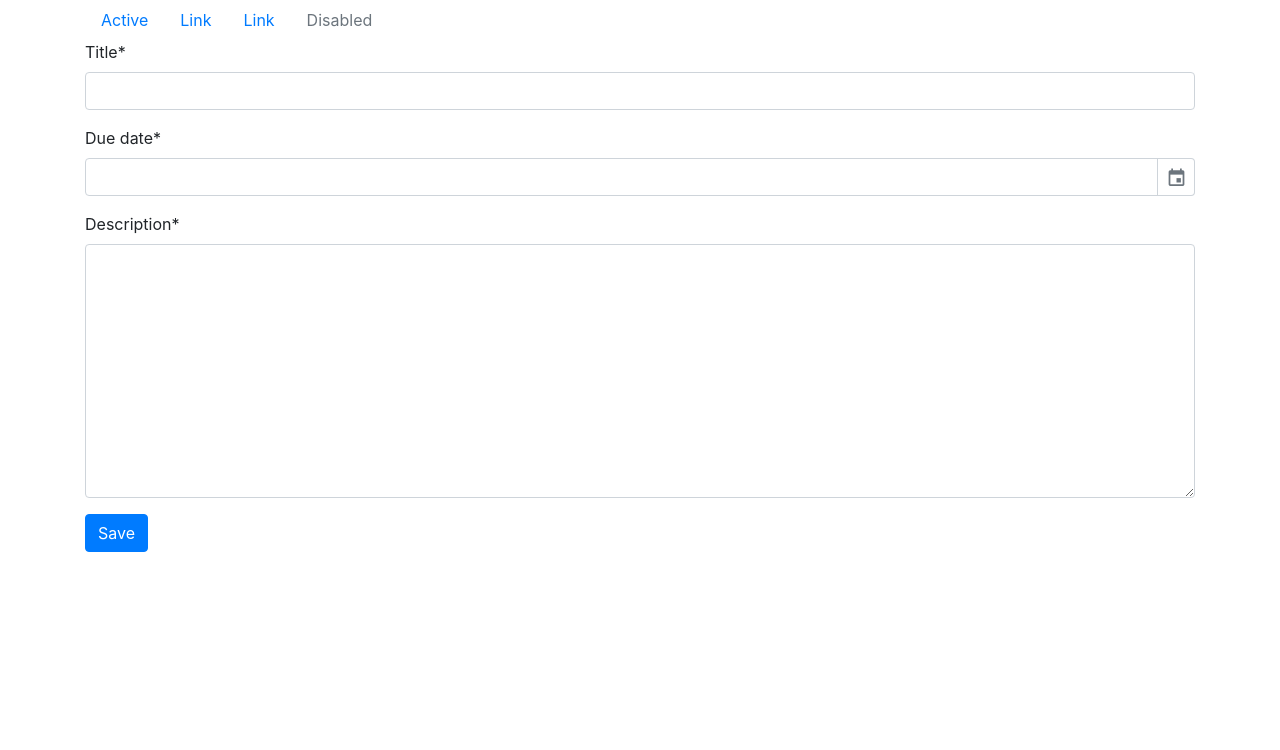
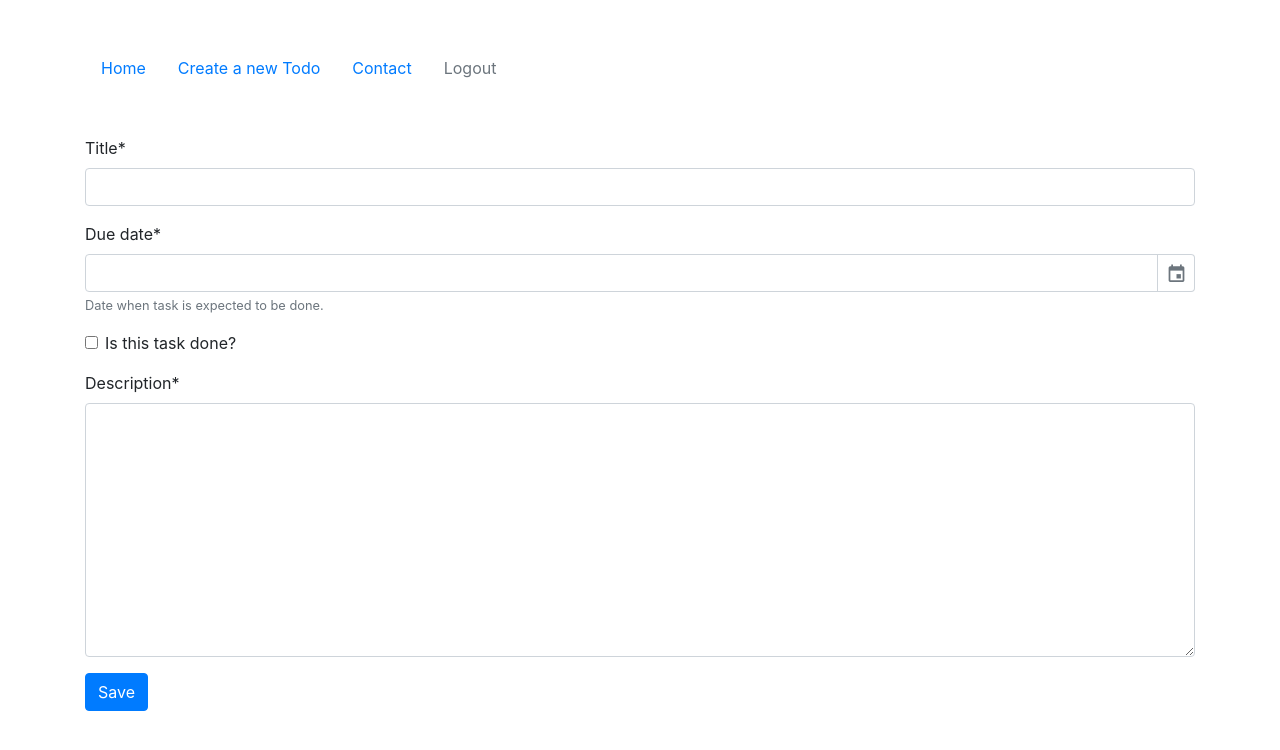
Before and after one commit to marinalan/todos, a Django app: page /todo/ in a window 1280 px wide. Shown: the top 750 px of the page. Run offline with Django 3.2, Linux system fonts and the light colour scheme; some libraries are stand-ins or nearby versions; some web fonts are replaced.

Commit message:
Customizing admin; adding update url, using bootstrap alerts, custom form validation

```diff
--- a/main/forms.py
+++ b/main/forms.py
@@ -1,3 +1,4 @@
+from datetime import date
 from django import forms
 
 from .models import Todo
@@ -16,4 +17,24 @@ class TodoForm(forms.ModelForm):
 
     class Meta:
         model = Todo
-        fields = ['title', 'due_date', 'description']
+        fields = '__all__' #['title', 'due_date', 'description', 'done']
+        labels = {
+            'done': 'Is this task done?'
+        }
+        help_texts = {
+            'due_date': 'Date when task is expected to be done.'
+        }
+
+    def clean_title(self):
+        title = self.cleaned_data['title']
+        words = title.split(' ')
+        if len(words) > 5:
+            raise forms.ValidationError('The title should be five or less words')
+        return title
+
+    def clean_due_date(self):
+        due_date = self.cleaned_data['due_date']
+
+        if due_date < date.today():
+            raise forms.ValidationError('The due date can not be in the past.')
+        return due_date
--- a/main/templates/base.html
+++ b/main/templates/base.html
@@ -12,20 +12,15 @@
   </head>
   <body>
     <div class="container">
-      <ul class="nav">
-        <li class="nav-item">
-          <a class="nav-link active" href="#">Active</a>
-        </li>
-        <li class="nav-item">
-          <a class="nav-link" href="#">Link</a>
-        </li>
-        <li class="nav-item">
-          <a class="nav-link" href="#">Link</a>
-        </li>
-        <li class="nav-item">
-          <a class="nav-link disabled" href="#" tabindex="-1" aria-disabled="true">Disabled</a>
-        </li>
-      </ul>
+      <nav class="nav my-5">
+          <a class="nav-link active" href="{% url 'index' %}">Home</a>
+          <a class="nav-link" href="{% url 'todo_create' %}">Create a new Todo</a>
+          <a class="nav-link" href="#">Contact</a>
+          <a class="nav-link disabled" href="#" tabindex="-1" aria-disabled="true">Logout</a>
+      </nav>
+      {% if messages %}
+          {% include "main/partials/messages.html" %}
+      {% endif %}
       {% block main_content %}{% endblock %}
     </div>
     <script src="{% static 'js/jquery-3.3.1.min.js' %}" charset="utf-8"></script>
--- a/main/templates/main/index.html
+++ b/main/templates/main/index.html
@@ -3,7 +3,7 @@
 
 {% block main_content %}
   <h1>{{ app_name }}</h1>
-  <p>Today is {{ today }}</p>
+  <p class="text-right">Today is {{ today }}</p>
   <table class="table table-striped table-dark table-hover" id="todos-list">
     <thead>
       <tr>
@@ -19,7 +19,7 @@
       {% for todo in todos %}
       <tr>
         <td>{{ forloop.counter }}</td>
-        <td>{{ todo.title }}</td>
+        <td><a href="{% url 'todo_update' todo_id=todo.pk %}">{{ todo.title }}</a></td>
         <td>{{ todo.due_date }}</td>
         <td>{{ todo.done|yesno:"Yes,No" }}</td>
         <td>{{ todo.description|truncatechars:50 }}</td>
--- a/main/templates/main/todo.html
+++ b/main/templates/main/todo.html
@@ -3,7 +3,7 @@
 {% block title %}Create a new todo {{ block.super }}{% endblock %}
 
 {% block main_content %}
-  <form class="" action="{% url 'todo_create' %}" method="POST">
+  <form class="" action="" method="POST">
 
     {% csrf_token %}
     {{ form|crispy }}
--- a/main/urls.py
+++ b/main/urls.py
@@ -1,9 +1,10 @@
 from django.urls import path
 
-from .views import index, todo_detail, todo_create
+from .views import index, todo_detail, todo_create, todo_update
 
 urlpatterns = [
-    path('index', index, name='index'),
-    path('todo/<int:todo_id>', todo_detail, name='todo_detail'),
+    path('', index, name='index'),
+    path('todo/<int:todo_id>/', todo_detail, name='todo_detail'),
     path('todo/', todo_create, name='todo_create'),
+    path('todo/<int:todo_id>/update/', todo_update, name='todo_update'),
 ]
--- a/main/views.py
+++ b/main/views.py
@@ -1,4 +1,6 @@
 from datetime import datetime
+
+from django.contrib import messages
 from django.template import loader
 from django.shortcuts import render, get_object_or_404, redirect
 from django.http import HttpResponse, Http404
@@ -38,6 +40,18 @@ def todo_create(request):
         form = TodoForm(request.POST)
         if form.is_valid():
             form.save()
+            messages.success(request, "The todo was created successfully.")
             return redirect('index')
         return render(request, 'main/todo.html', {'form': form})
     return render(request, 'main/todo.html', {'form': TodoForm()})
+
+def todo_update(request, todo_id):
+    todo = get_object_or_404(Todo, pk=todo_id)
+    if request.method == 'POST':
+        form = TodoForm(request.POST, instance=todo)
+        if form.is_valid():
+            form.save()
+            messages.success(request, "The todo was updated successfully.")
+            return redirect('index')
+        return render(request, 'main/todo.html', {'form': form})
+    return render(request, 'main/todo.html', {'form': TodoForm(instance=todo)})
```
Also changed, not shown: main/admin.py (+6 -1 lines).
